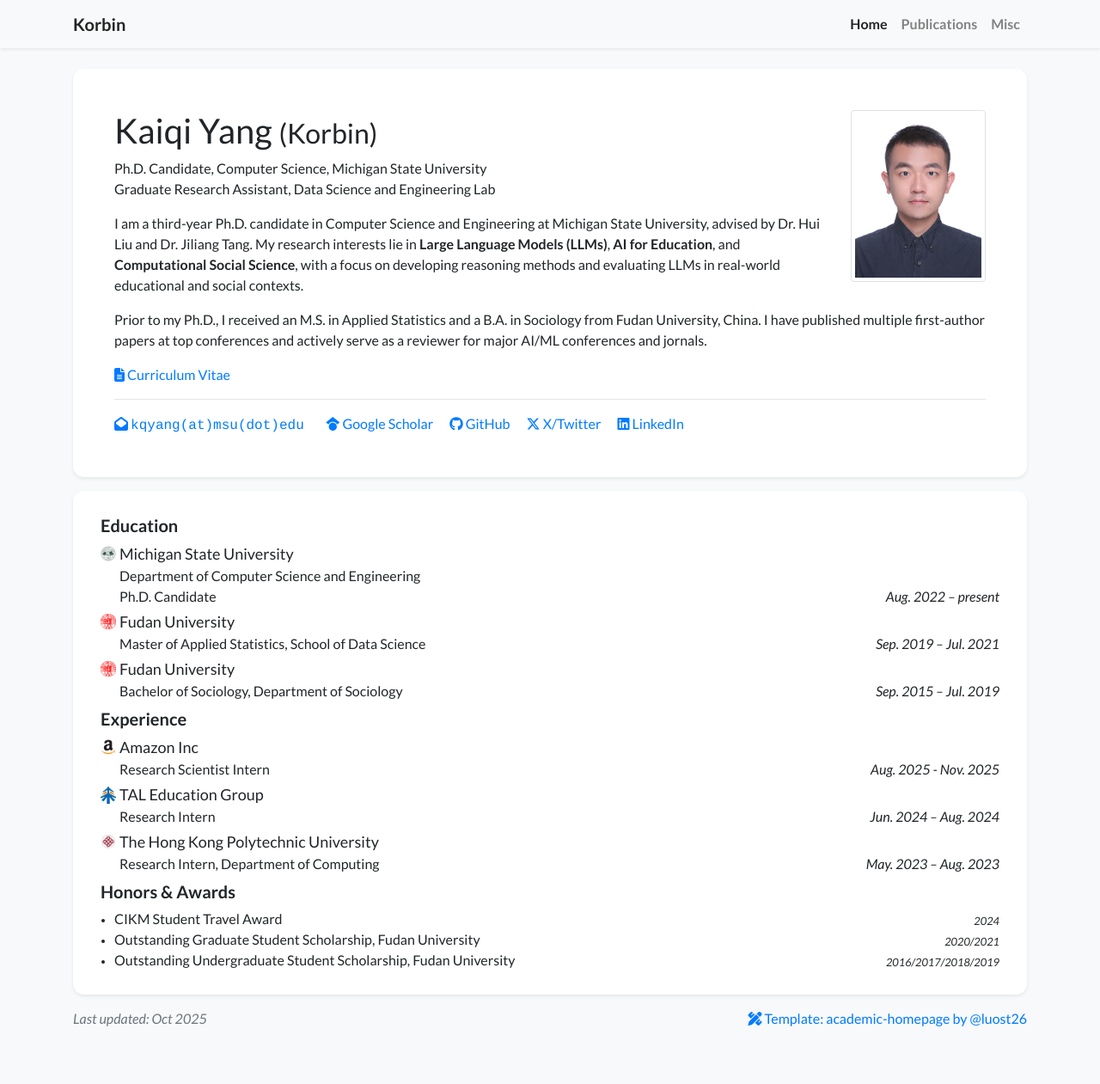
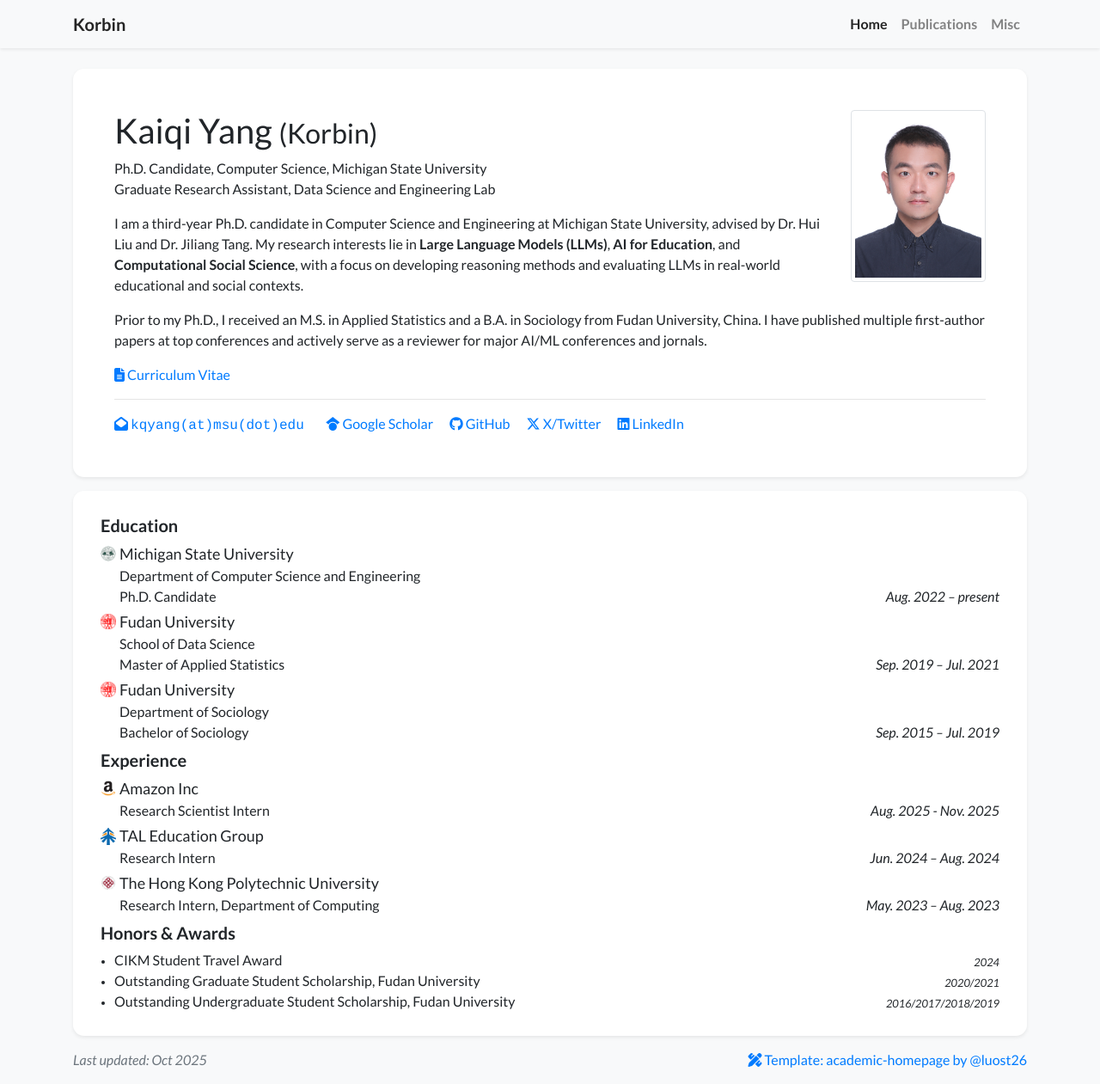
Before and after one commit to KorbinY/korbiny.github.io, a Jekyll site: the page built from index.html, in a window 1280 px wide and 1261 px high. Shown: the whole window at 86% size. Built offline with Jekyll 4.4.1, drawn with Linux system fonts in a browser that asks for light colours; nearby versions of some CDN libraries; a style sheet for code colours, icons or effects is not loaded.

Commit message:
Update Edu Info

```diff
--- a/_data/profile.yml
+++ b/_data/profile.yml
@@ -48,15 +48,21 @@ education:
     Department of Computer Science and Engineering <br/>
     Ph.D. Candidate
   date: Aug. 2022 – present
+
 - name: Fudan University
   logo: /assets/images/badges/fudan-logo-png-transparent.png
   logo_size: 25px
-  position: Master of Applied Statistics, School of Data Science
+  position: >-
+    School of Data Science <br/>
+    Master of Applied Statistics
   date: Sep. 2019 – Jul. 2021
+
 - name: Fudan University
   logo: /assets/images/badges/fudan-logo-png-transparent.png
   logo_size: 25px
-  position: Bachelor of Sociology, Department of Sociology
+  position: >-
+    Department of Sociology <br/>
+    Bachelor of Sociology
   date: Sep. 2015 – Jul. 2019
 
 
```
